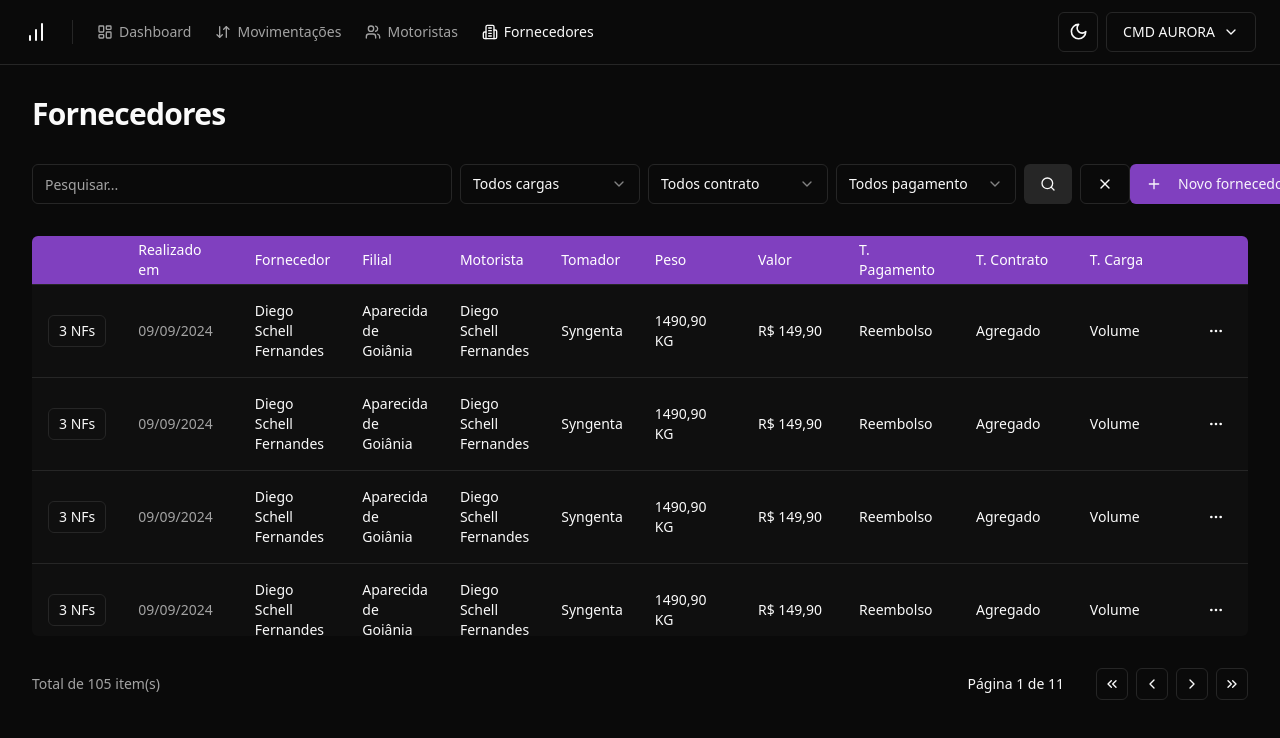
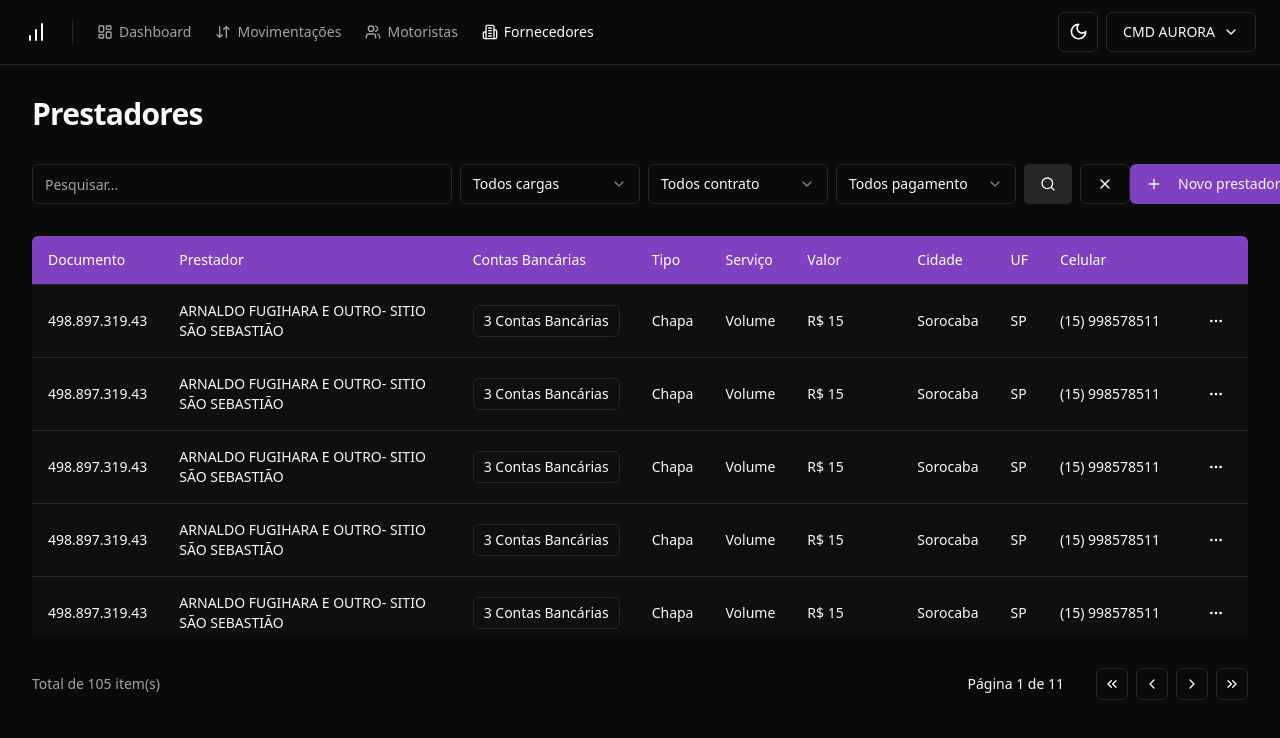
Before and after one commit to comandoDev/cmd-carg-web, a React (Vite) app: page /fornecedores in a window 1280 px wide. Shown: the top 738 px of the page. Built offline with nearby package versions, Linux system fonts and the light colour scheme.

Commit message:
feat: add data on supplier table

```diff
--- a/package.json
+++ b/package.json
@@ -14,6 +14,7 @@
     "@radix-ui/react-dialog": "^1.0.5",
     "@radix-ui/react-dropdown-menu": "^2.0.6",
     "@radix-ui/react-label": "^2.0.2",
+    "@radix-ui/react-popover": "^1.0.7",
     "@radix-ui/react-select": "^2.0.0",
     "@radix-ui/react-separator": "^1.0.3",
     "@radix-ui/react-slot": "^1.0.2",
--- /dev/null
+++ b/src/components/ui/popover.tsx
@@ -0,0 +1,29 @@
+import * as PopoverPrimitive from '@radix-ui/react-popover'
+import * as React from 'react'
+
+import { cn } from '@/lib/utils'
+
+const Popover = PopoverPrimitive.Root
+
+const PopoverTrigger = PopoverPrimitive.Trigger
+
+const PopoverContent = React.forwardRef<
+  React.ElementRef<typeof PopoverPrimitive.Content>,
+  React.ComponentPropsWithoutRef<typeof PopoverPrimitive.Content>
+>(({ className, align = 'center', sideOffset = 4, ...props }, ref) => (
+  <PopoverPrimitive.Portal>
+    <PopoverPrimitive.Content
+      ref={ref}
+      align={align}
+      sideOffset={sideOffset}
+      className={cn(
+        'z-50 w-72 rounded-md border bg-popover p-4 text-popover-foreground shadow-md outline-none data-[state=open]:animate-in data-[state=closed]:animate-out data-[state=closed]:fade-out-0 data-[state=open]:fade-in-0 data-[state=closed]:zoom-out-95 data-[state=open]:zoom-in-95 data-[side=bottom]:slide-in-from-top-2 data-[side=left]:slide-in-from-right-2 data-[side=right]:slide-in-from-left-2 data-[side=top]:slide-in-from-bottom-2',
+        className,
+      )}
+      {...props}
+    />
+  </PopoverPrimitive.Portal>
+))
+PopoverContent.displayName = PopoverPrimitive.Content.displayName
+
+export { Popover, PopoverTrigger, PopoverContent }
--- a/src/pages/app/suppliers/supplier-details.tsx
+++ b/src/pages/app/suppliers/supplier-details.tsx
@@ -11,7 +11,7 @@ export function SupplierDetails() {
   return (
     <DialogContent>
       <DialogHeader>
-        <DialogTitle>Novo Fornecedor</DialogTitle>
+        <DialogTitle>Novo Prestador</DialogTitle>
       </DialogHeader>
       <form className="space-y-4">
         <div className="grid grid-cols-2 gap-4">
--- a/src/pages/app/suppliers/supplier-table-row.tsx
+++ b/src/pages/app/suppliers/supplier-table-row.tsx
@@ -9,6 +9,12 @@ import {
   DropdownMenuSeparator,
   DropdownMenuTrigger,
 } from '@/components/ui/dropdown-menu'
+import {
+  Popover,
+  PopoverContent,
+  PopoverTrigger,
+} from '@/components/ui/popover'
+import { Separator } from '@/components/ui/separator'
 import { TableCell, TableRow } from '@/components/ui/table'
 
 // interface OrderTableRowProps {}
@@ -16,63 +22,92 @@ import { TableCell, TableRow } from '@/components/ui/table'
 export function SupplierTableRow() {
   return (
     <TableRow>
+      <TableCell className="font-medium">498.897.319.43</TableCell>
+      <TableCell className="font-medium">
+        ARNALDO FUGIHARA E OUTRO- SITIO SÃO SEBASTIÃO
+      </TableCell>
       <TableCell>
-        <DropdownMenu>
-          <DropdownMenuTrigger asChild>
+        <Popover>
+          <PopoverTrigger asChild>
             <Button
               variant="outline"
               size="xs"
               className="group-hover:bg-primary/15"
             >
-              3 NFs
+              3 Contas Bancárias
               <span className="sr-only">Quantidade de NF</span>
             </Button>
-          </DropdownMenuTrigger>
-
-          <DropdownMenuContent
+          </PopoverTrigger>
+          <PopoverContent
+            className="max-h-60 w-80 overflow-y-auto"
+            side="right"
             align="start"
-            side="right"
-            className="max-h-56 overflow-y-scroll"
           >
-            {[
-              '8908',
-              '11534',
-              '660',
-              '3140',
-              '3144',
-              '3147',
-              '3146',
-              '3145',
-              '3150',
-              '3149',
-              '3148',
-              '3143',
-              '3141',
-              '3153',
-              '3156',
-            ].map((nf, index) => {
-              return (
-                <div key={index}>
-                  {index !== 0 && <DropdownMenuSeparator />}
-                  <DropdownMenuItem onSelect={(e) => e.preventDefault()}>
-                    <span>{nf}</span>
-                  </DropdownMenuItem>
-                </div>
-              )
-            })}
-          </DropdownMenuContent>
-        </DropdownMenu>
+            <div className="grid gap-4">
+              <div className="space-y-2">
+                <h4 className="font-medium leading-none">
+                  Rodolfo Souza Menezes
+                </h4>
+                <h4 className="text-sm font-medium leading-none text-muted-foreground">
+                  498.897.319.43
+                </h4>
+              </div>
+              <div>
+                <p className="text-sm text-muted-foreground">
+                  Banco do Brasil - Corrente
+                </p>
+                <p className="text-sm text-muted-foreground">
+                  Agência: 4060 - Conta: 423246
+                </p>
+              </div>
+            </div>
+            <Separator className="my-4" />
+            <div className="grid gap-4">
+              <div className="space-y-2">
+                <h4 className="font-medium leading-none">
+                  Rodolfo Souza Menezes
+                </h4>
+                <h4 className="text-sm font-medium leading-none text-muted-foreground">
+                  498.897.319.43
+                </h4>
+              </div>
+              <div>
+                <p className="text-sm text-muted-foreground">
+                  Banco do Brasil - Corrente
+                </p>
+                <p className="text-sm text-muted-foreground">
+                  Agência: 4060 - Conta: 423246
+                </p>
+              </div>
+            </div>
+            <Separator className="my-4" />
+            <div className="grid gap-4">
+              <div className="space-y-2">
+                <h4 className="font-medium leading-none">
+                  Rodolfo Souza Menezes
+                </h4>
+                <h4 className="text-sm font-medium leading-none text-muted-foreground">
+                  498.897.319.43
+                </h4>
+              </div>
+              <div>
+                <p className="text-sm text-muted-foreground">
+                  Banco do Brasil - Corrente
+                </p>
+                <p className="text-sm text-muted-foreground">
+                  Agência: 4060 - Conta: 423246
+                </p>
+              </div>
+            </div>
+          </PopoverContent>
+        </Popover>
       </TableCell>
-      <TableCell className="text-muted-foreground">09/09/2024</TableCell>
-      <TableCell className="font-medium">Diego Schell Fernandes</TableCell>
-      <TableCell>Aparecida de Goiânia</TableCell>
-      <TableCell>Diego Schell Fernandes</TableCell>
-      <TableCell>Syngenta</TableCell>
-      <TableCell>1490,90 KG</TableCell>
-      <TableCell>R$ 149,90</TableCell>
-      <TableCell>Reembolso</TableCell>
-      <TableCell>Agregado</TableCell>
+      <TableCell>Chapa</TableCell>
       <TableCell>Volume</TableCell>
+      <TableCell>R$ 15</TableCell>
+      <TableCell>Sorocaba</TableCell>
+      <TableCell>SP</TableCell>
+      <TableCell>(15) 998578511</TableCell>
       <TableCell>
         <DropdownMenu>
           <DropdownMenuTrigger asChild>
--- a/src/pages/app/suppliers/suppliers.tsx
+++ b/src/pages/app/suppliers/suppliers.tsx
@@ -19,10 +19,10 @@ import { SupplierTableRow } from './supplier-table-row'
 export function Suppliers() {
   return (
     <>
-      <Helmet title="Fornecedores" />
+      <Helmet title="Prestadores" />
 
       <div className="flex flex-col gap-8">
-        <h1 className="text-3xl font-bold tracking-tight">Fornecedores</h1>
+        <h1 className="text-3xl font-bold tracking-tight">Prestadores</h1>
         <div className="space-y-8">
           <div className="flex w-full justify-between">
             <SupplierTableFilters />
@@ -30,7 +30,7 @@ export function Suppliers() {
               <DialogTrigger asChild>
                 <Button>
                   <Plus className="mr-4 h-4 w-4" />
-                  Novo fornecedor
+                  Novo prestador
                 </Button>
               </DialogTrigger>
               <SupplierDetails />
@@ -41,18 +41,16 @@ export function Suppliers() {
             <Table>
               <TableHeader>
                 <TableRow>
-                  <TableHead className="w-[64px]"></TableHead>
-                  <TableHead className="w-[120px]">Realizado em</TableHead>
-                  <TableHead>Fornecedor</TableHead>
-                  <TableHead>Filial</TableHead>
-                  <TableHead>Motorista</TableHead>
-                  <TableHead>Tomador</TableHead>
-                  <TableHead className="w-[110px]">Peso</TableHead>
+                  <TableHead className="w-[110px]">Documento</TableHead>
+                  <TableHead>Prestador</TableHead>
+                  <TableHead>Contas Bancárias</TableHead>
+                  <TableHead>Tipo</TableHead>
+                  <TableHead>Serviço</TableHead>
                   <TableHead className="w-[110px]">Valor</TableHead>
-                  <TableHead className="w-[120px]">T. Pagamento</TableHead>
-                  <TableHead className="w-[120px]">T. Contrato</TableHead>
-                  <TableHead className="w-[120px]">T. Carga</TableHead>
-                  <TableHead className="w-[31px]"></TableHead>
+                  <TableHead className="max-w-[200px]">Cidade</TableHead>
+                  <TableHead className="w-[30px]">UF</TableHead>
+                  <TableHead className="w-[140px]">Celular</TableHead>
+                  <TableHead className="w-[30px]"></TableHead>
                 </TableRow>
               </TableHeader>
               <TableBody>
```
Also changed, not shown: 1 other file (tests, documents, lock files or other folders).
